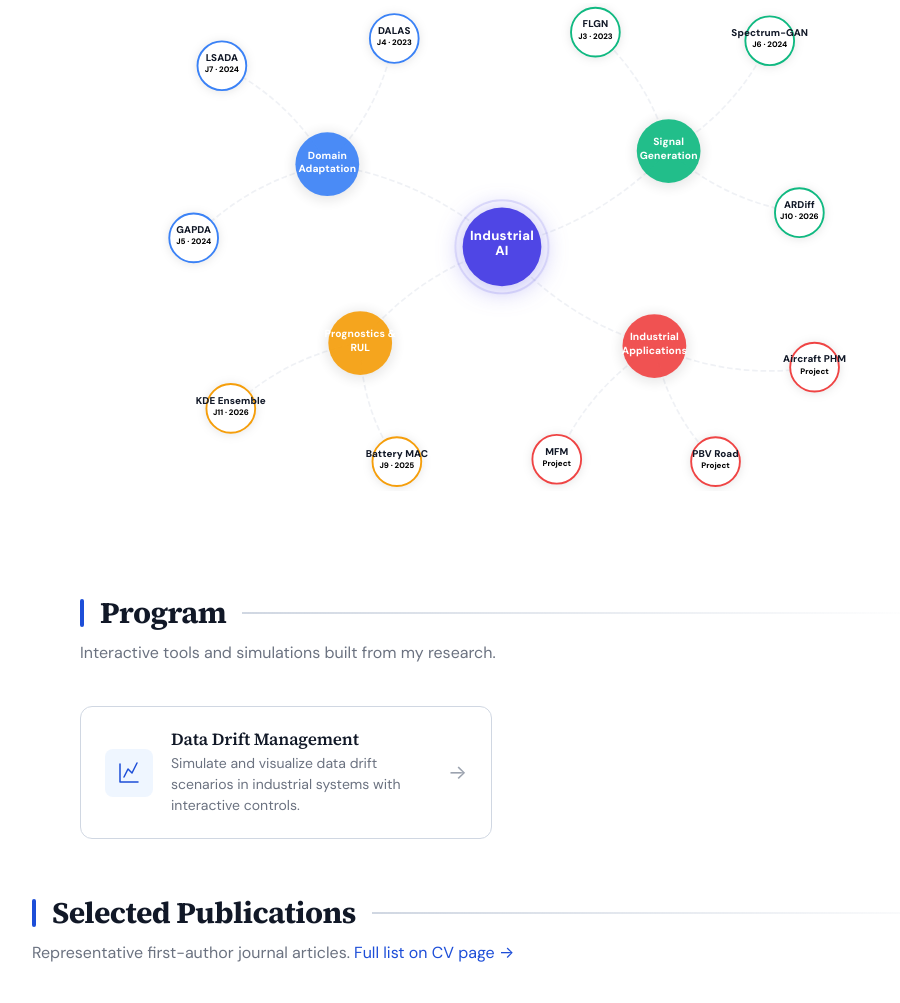
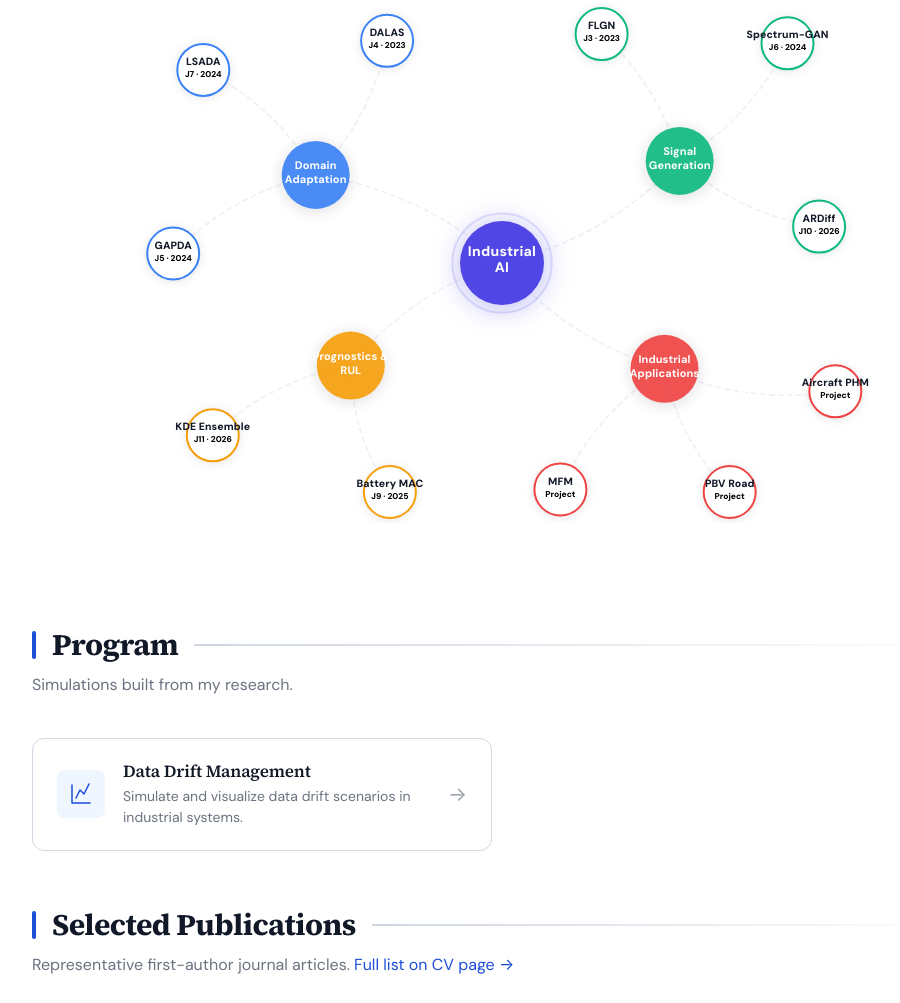
Before and after one commit to 97yong/yongchae, a plain HTML site: page index.html in a window 1280 px wide. Shown: the part 869-1872 px from the top of the page, without its empty margins (138-1038 px from the left). Drawn offline with Linux system fonts and the light colour scheme.

Commit message:
fix section alignment and remove interactive wording
Co-Authored-By: Claude Opus 4.6 <noreply@anthropic.com>

```diff
--- a/css/style.css
+++ b/css/style.css
@@ -1727,8 +1727,6 @@ code {
   display: grid;
   grid-template-columns: repeat(auto-fill, minmax(320px, 1fr));
   gap: 20px;
-  max-width: var(--page-max);
-  margin: 0 auto;
 }
 
 .program-card {
--- a/index.html
+++ b/index.html
@@ -149,7 +149,7 @@
        RESEARCH STRUCTURE GRAPH
        ============================================================ -->
   <section class="research-graph-section">
-    <div class="container">
+    <div class="page-container">
       <div class="section-header">
         <h2 class="section-title fade-in">Research Overview</h2>
         <p class="section-subtitle fade-in" data-delay="1">Interactive map of research areas and their connections. <a href="research.html">Explore details &rarr;</a></p>
@@ -164,10 +164,10 @@
        PROGRAM
        ============================================================ -->
   <section class="program-section">
-    <div class="container">
+    <div class="page-container">
       <div class="section-header">
         <h2 class="section-title fade-in">Program</h2>
-        <p class="section-subtitle fade-in" data-delay="1">Interactive tools and simulations built from my research.</p>
+        <p class="section-subtitle fade-in" data-delay="1">Simulations built from my research.</p>
       </div>
       <div class="program-grid fade-in" data-delay="2">
         <a href="https://97yong.github.io/simulation_data_drift/" class="program-card" target="_blank" rel="noopener">
@@ -179,7 +179,7 @@
           </div>
           <div class="program-card-body">
             <h3 class="program-card-title">Data Drift Management</h3>
-            <p class="program-card-desc">Simulate and visualize data drift scenarios in industrial systems with interactive controls.</p>
+            <p class="program-card-desc">Simulate and visualize data drift scenarios in industrial systems.</p>
           </div>
           <span class="program-card-arrow">&rarr;</span>
         </a>
```
Also changed, not shown: ko/index.html (+4 -4 lines).
